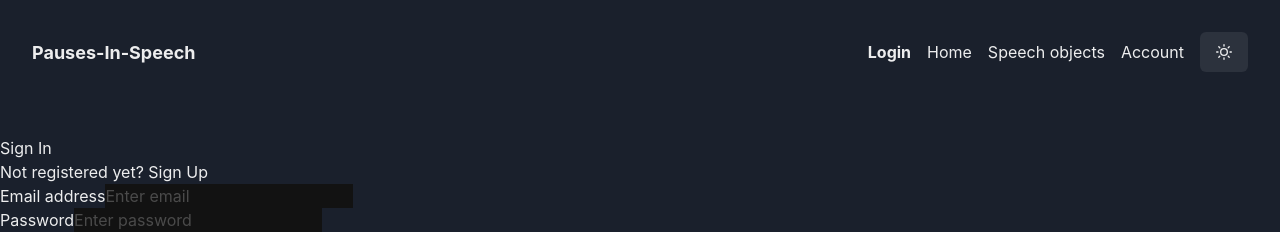
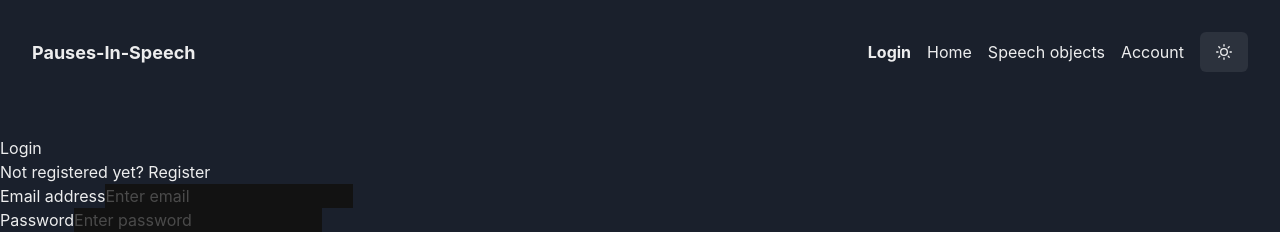
Before and after one commit to Pauses-In-Speech/pis_webapp, a React (Create React App) app: page / in a window 1280 px wide. Shown: the top 232 px of the page. Built offline with nearby package versions, Linux system fonts and the light colour scheme.

Commit message:
Add user feedback on login/registration

```diff
--- a/src/pages/Login.jsx
+++ b/src/pages/Login.jsx
@@ -9,6 +9,9 @@ function Login() {
 
   const loginEmailRef = useRef();
   const loginPasswordRef = useRef();
+
+  let [showLoginInfo, setShowLoginInfo] = useState(false);
+  const [displayText, setDisplayText] = useState('Initial Text');
 
   const changeAuthMode = () => {
     setAuthMode(authMode === "signin" ? "signup" : "signin")
@@ -36,8 +39,14 @@ function Login() {
       const data = await response.json();
       if (response.status === 400) {
         console.log("Caught 400 status: User already exists (pis).")
+        setShowLoginInfo(true);
+
+        // update logInInfoMessage to reflect the error
+        setDisplayText("User already exists");
+
       } else if (response.ok) {
         console.log("Response for registration was OK");
+        setShowLoginInfo(false);
         changeAuthMode();
       }
       console.log(data)
@@ -65,9 +74,13 @@ function Login() {
       const data = await response.json();
       if (response.status === 400) {
         console.log("Caught 400 status: Wrong username or password (pis).") //TODO: Check error codes and rewrite
+        setShowLoginInfo(true);
+        setDisplayText("Wrong username or password");
+
       } else if (response.ok) {
         console.log("Login was successfull. Token: ", data.access_token);
         // console.log(data);
+        setShowLoginInfo(false);
         navigate("/home");
 
       }
@@ -84,11 +97,11 @@ function Login() {
       <div className="Auth-form-container">
         <form onSubmit={handleLogin} className="Auth-form">
           <div className="Auth-form-content">
-            <h3 className="Auth-form-title">Sign In</h3>
+            <h3 className="Auth-form-title">Login</h3>
             <div className="text-center">
               Not registered yet?{" "}
               <span className="link-primary" onClick={changeAuthMode}>
-                Sign Up
+                Register
               </span>
             </div>
             <div className="form-group mt-3">
@@ -98,6 +111,7 @@ function Login() {
                 className="form-control mt-1"
                 placeholder="Enter email"
                 ref={loginEmailRef}
+                title='Enter a valid email address'
               />
             </div>
             <div className="form-group mt-3">
@@ -119,6 +133,10 @@ function Login() {
             </p>
           </div>
         </form>
+
+        <div>
+          {showLoginInfo && <span><p style={{ color: 'red' }}>Something went wrong: {displayText}</p></span>}
+        </div>
       </div>
     )
   }
@@ -128,11 +146,11 @@ function Login() {
     <div className="Auth-form-container">
       <form onSubmit={handleRegisterAccount} className="Auth-form">
         <div className="Auth-form-content">
-          <h3 className="Auth-form-title">Sign In</h3>
+          <h3 className="Auth-form-title">Register</h3>
           <div className="text-center">
             Already registered?{" "}
             <span className="link-primary" onClick={changeAuthMode}>
-              Sign In
+              Login
             </span>
           </div>
           <div className="form-group mt-3">
@@ -142,6 +160,7 @@ function Login() {
               className="form-control mt-1"
               placeholder="Email Address"
               ref={registerEmailRef}
+              title='Enter a valid email address'
             />
           </div>
           <div className="form-group mt-3">
@@ -163,7 +182,13 @@ function Login() {
           </p>
         </div>
       </form>
+
+      <div>
+          {showLoginInfo && <span><p style={{ color: 'red' }}>Something went wrong: {displayText}</p></span>}
+      </div>
+
     </div>
+
   )
 }
 
```
